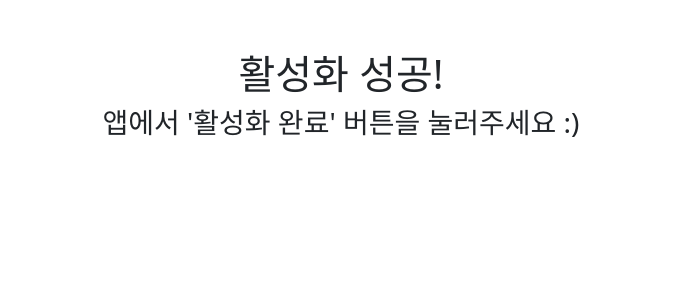
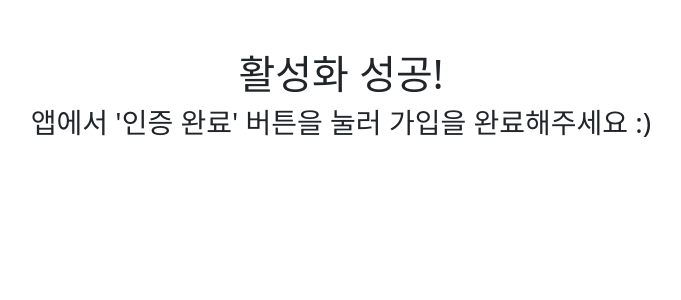
Before and after one commit to SRCdevvv/BillRun_back, a Django app: template api/templates/api/user_active.html in a window 1280 px wide. Shown: the top 300 px of the page, without its empty margins (279-960 px from the left). Run offline with Django 3.2, Linux system fonts and the light colour scheme; the template is opened without the code that fills it, so the values that code supplies are empty.

Commit message:
Update user_active.html

```diff
--- a/api/templates/api/user_active.html
+++ b/api/templates/api/user_active.html
@@ -4,6 +4,6 @@
 {% block content %}
 <div class="container" style="text-Align:center; margin:50px">
     <h1>활성화 성공!<h1>
-    <h3>앱에서 '활성화 완료' 버튼을 눌러주세요 :)<h3>
+    <h3>앱에서 '인증 완료' 버튼을 눌러 가입을 완료해주세요 :)<h3>
 </div>
 {% endblock %}
```
